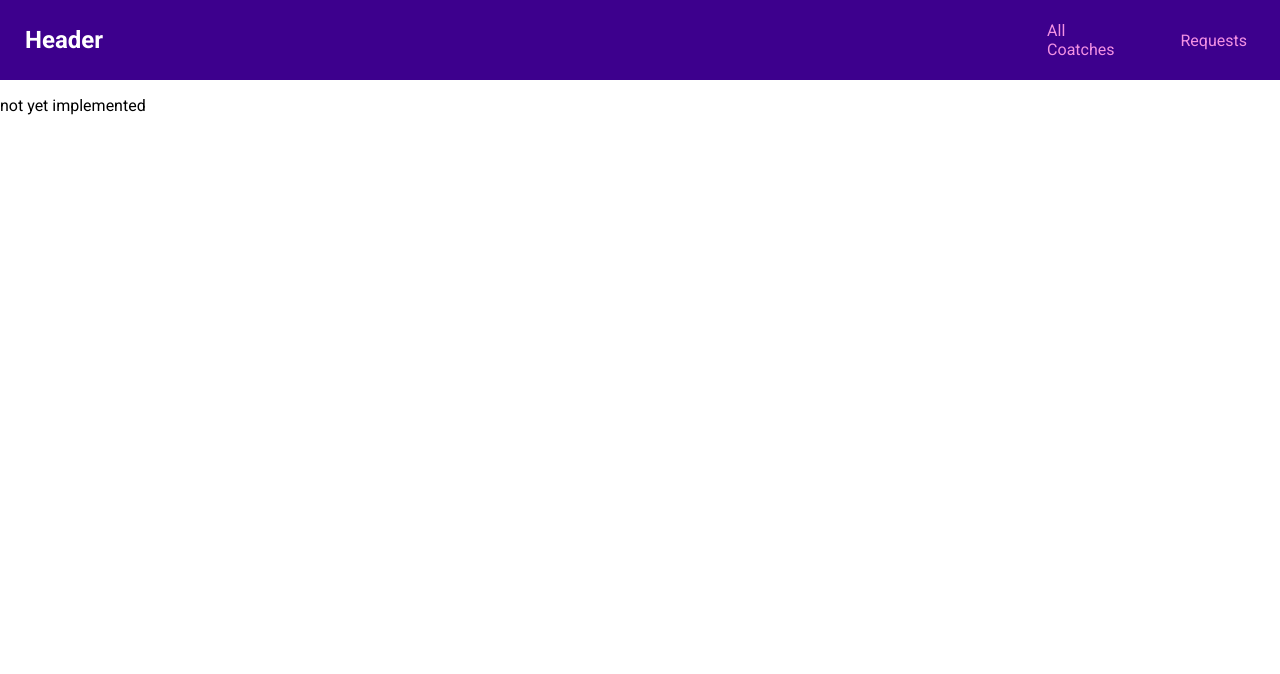
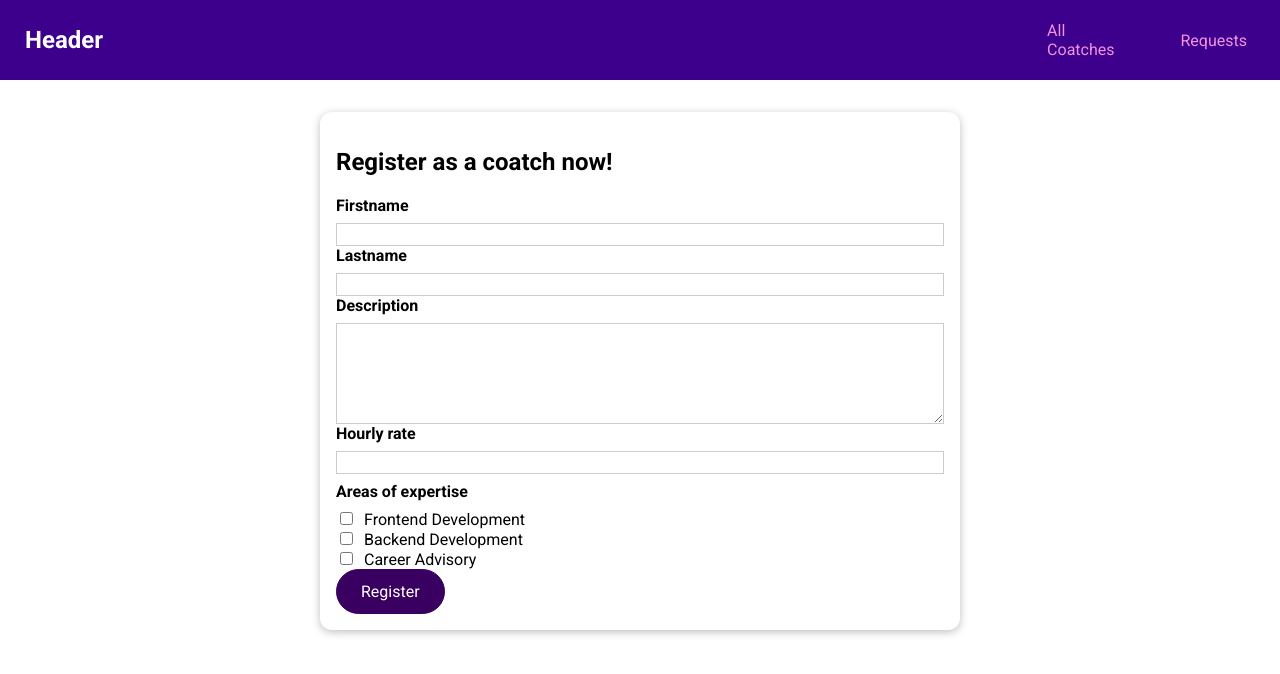
Before and after one commit to mattPiratt/vue3-demo-app, a Vue app: page /register in a window 1280 px wide. Shown: the top 674 px of the page. Built offline with nearby package versions, Linux system fonts and the light colour scheme.

Commit message:
- registration form prepared

```diff
--- /dev/null
+++ b/src/components/coatches/Form.vue
@@ -0,0 +1,119 @@
+<template>
+  <form @submit.prevent="submitForm">
+    <div class="from-controll">
+      <label for="firstnaem">Firstname</label>
+      <input type="text" id="firstanem" v-model.trim="firstName" />
+    </div>
+    <div class="from-controll">
+      <label for="lastname">Lastname</label>
+      <input type="text" id="lastname" v-model.trim="lastName" />
+    </div>
+    <div class="from-controll">
+      <label for="description">Description</label>
+      <textarea id="description" rows="5" v-model.trim="description"></textarea>
+    </div>
+    <div class="from-controll">
+      <label for="hourlyRate">Hourly rate</label>
+      <input type="number" id="hourlyRate" v-model.trim="hourlyRate" />
+    </div>
+    <div class="from-controll">
+      <h3>Areas of expertise</h3>
+      <div>
+        <input type="checkbox" id="frontend" value="frontend" v-model="areas" />
+        <label for="frontend">Frontend Development</label>
+      </div>
+      <div>
+        <input type="checkbox" id="backend" value="backend" v-model="areas" />
+        <label for="backend">Backend Development</label>
+      </div>
+      <div>
+        <input type="checkbox" id="career" value="career" v-model="areas" />
+        <label for="career">Career Advisory</label>
+      </div>
+    </div>
+    <base-button>Register</base-button>
+  </form>
+</template>
+
+<script>
+export default {
+  data() {
+    return {
+      firstName: '',
+      lastName: '',
+      areas: [],
+      description: '',
+      hourlyRate: null,
+    };
+  },
+  methods: {
+    submitForm() {
+      const data = {
+        firstName: this.firstName,
+        lastName: this.lastName,
+        areas: this.areas,
+        description: this.description,
+        hourlyRate: this.hourlyRate,
+      };
+      console.log(data);
+    },
+  },
+};
+</script>
+
+<style scoped>
+.form-control {
+  margin: 0.5rem 0;
+}
+
+label {
+  font-weight: bold;
+  display: block;
+  margin-bottom: 0.5rem;
+}
+
+input[type='checkbox'] + label {
+  font-weight: normal;
+  display: inline;
+  margin: 0 0 0 0.5rem;
+}
+
+input,
+textarea {
+  display: block;
+  width: 100%;
+  border: 1px solid #ccc;
+  font: inherit;
+}
+
+input:focus,
+textarea:focus {
+  background-color: #f0e6fd;
+  outline: none;
+  border-color: #3d008d;
+}
+
+input[type='checkbox'] {
+  display: inline;
+  width: auto;
+  border: none;
+}
+
+input[type='checkbox']:focus {
+  outline: #3d008d solid 1px;
+}
+
+h3 {
+  margin: 0.5rem 0;
+  font-size: 1rem;
+}
+
+.invalid label {
+  color: red;
+}
+
+.invalid input,
+.invalid textarea {
+  border: 1px solid red;
+}
+</style>
--- a/src/pages/coatches/Registration.vue
+++ b/src/pages/coatches/Registration.vue
@@ -1 +1,18 @@
-<template><p>not yet implemented</p></template>
+<template>
+  <section>
+    <base-card>
+      <h2>Register as a coatch now!</h2>
+      <coatch-form></coatch-form>
+    </base-card>
+  </section>
+</template>
+
+<script>
+import CoatchForm from '../../components/coatches/Form.vue';
+
+export default {
+  components: {
+    CoatchForm,
+  },
+};
+</script>
```
